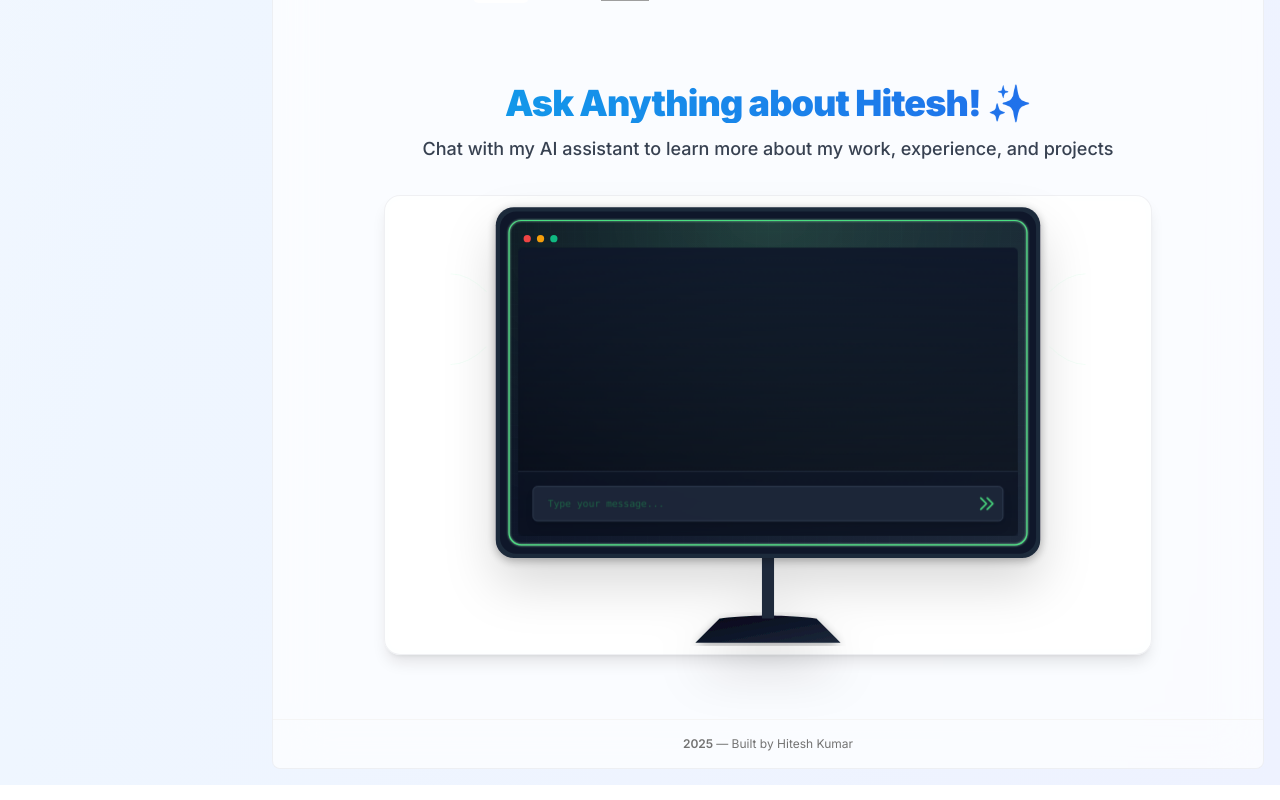
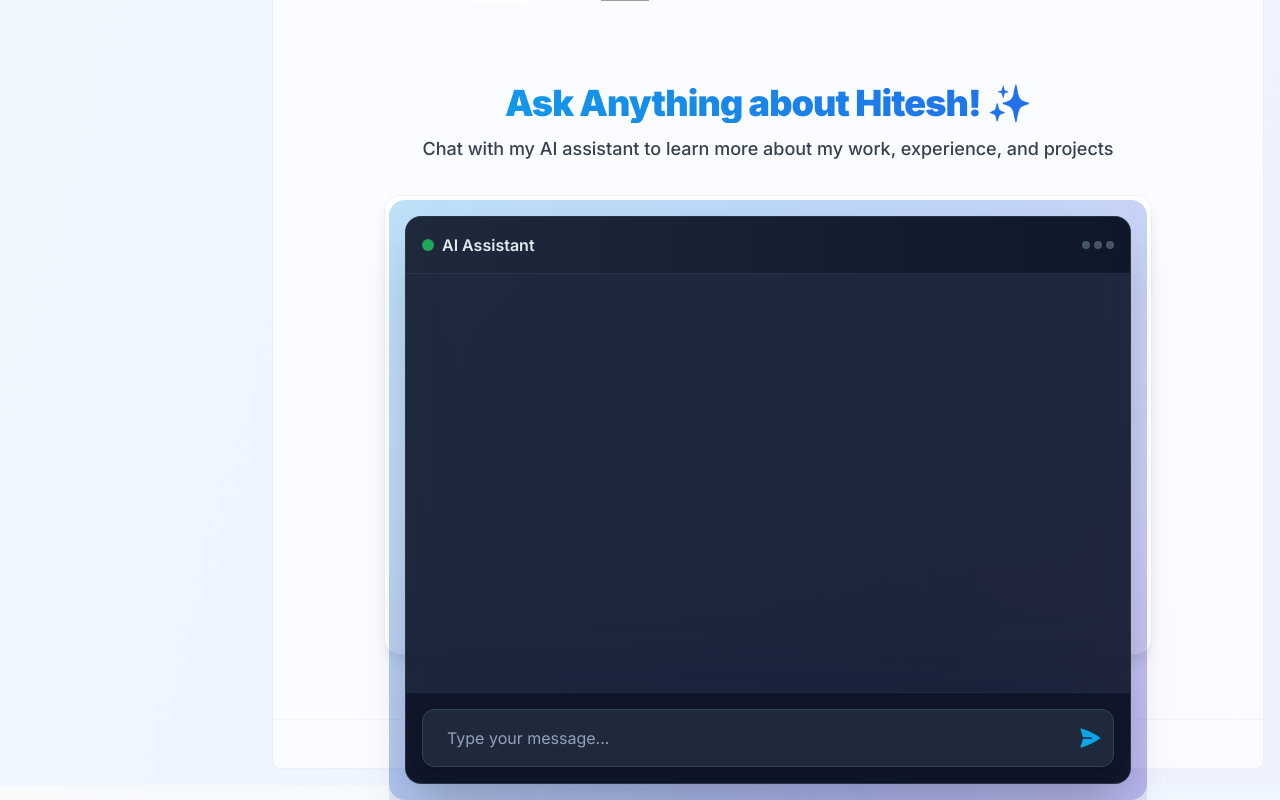
Before and after one commit to Hiteshydv001/AI-ML-Portfolio, a Next.js app: page / in a window 1280 px wide. Shown: the part 3831-4631 px from the top of the page. Built offline with nearby package versions, Linux system fonts and the light colour scheme; grey boxes are pictures that could not be loaded.

Commit message:
adding things

```diff
--- a/src/components/ChatInterface.tsx
+++ b/src/components/ChatInterface.tsx
@@ -147,102 +147,34 @@ export const ChatInterface = () => {
     };
 
     return (
-        <div className="relative w-full h-full flex items-center justify-center p-4">
-            <svg viewBox="0 0 1200 800" className="w-full max-w-7xl drop-shadow-2xl">
-                <defs>
-                    <linearGradient id="monitor-gradient" x1="0%" y1="0%" x2="100%" y2="100%">
-                        <stop offset="0%" stopColor="#020617" />
-                        <stop offset="50%" stopColor="#0f172a" />
-                        <stop offset="100%" stopColor="#1e293b" />
-                    </linearGradient>
+        <div className="relative w-full h-[600px] max-w-4xl mx-auto p-4">
+            <div className="absolute inset-0 bg-gradient-to-b from-sky-500/10 via-blue-500/5 to-purple-800/10 rounded-2xl" />
+            <div className="absolute inset-0 bg-[radial-gradient(circle_at_50%_120%,rgba(120,119,198,0.3),rgba(0,0,0,0))]" />
 
-                    <radialGradient id="chat-ambient-light" cx="50%" cy="0%" r="100%">
-                        <stop offset="0%" stopColor="#4ade8020" />
-                        <stop offset="100%" stopColor="#00000000" />
-                    </radialGradient>
+            {/* Animated border effect */}
+            <div className="absolute inset-0 rounded-2xl overflow-hidden">
+                <div className="absolute inset-0 bg-gradient-to-r from-sky-500 via-blue-600 to-purple-700 opacity-20 animate-gradient-x" />
+            </div>
 
-                    <filter id="chat-glow">
-                        <feGaussianBlur stdDeviation="2" result="base-blur" />
-                        <feColorMatrix
-                            in="base-blur"
-                            type="matrix"
-                            values="0 0 0 0 0.29
-                                    0 0 0 0 0.87
-                                    0 0 0 0 0.49
-                                    0 0 0 1 0"
-                            result="green-glow"
-                        />
-                        <feMerge>
-                            <feMergeNode in="green-glow" />
-                            <feMergeNode in="SourceGraphic" />
-                        </feMerge>
-                    </filter>
+            {/* Main chat container */}
+            <div className="relative h-full rounded-2xl border border-slate-700/50 bg-slate-900/90 backdrop-blur-xl shadow-2xl overflow-hidden">
+                {/* Header */}
+                <div className="bg-gradient-to-r from-slate-800 to-slate-900 border-b border-slate-700/50 p-4">
+                    <div className="flex items-center justify-between">
+                        <div className="flex items-center space-x-2">
+                            <div className="w-3 h-3 rounded-full bg-green-500 animate-pulse" />
+                            <h3 className="text-slate-200 font-semibold">AI Assistant</h3>
+                        </div>
+                        <div className="flex space-x-1">
+                            <div className="w-2 h-2 rounded-full bg-slate-600" />
+                            <div className="w-2 h-2 rounded-full bg-slate-600" />
+                            <div className="w-2 h-2 rounded-full bg-slate-600" />
+                        </div>
+                    </div>
+                </div>
 
-                    <filter id="chat-shadow">
-                        <feDropShadow dx="0" dy="4" stdDeviation="8" floodColor="#000" floodOpacity="0.3" />
-                    </filter>
-
-                    <pattern id="chat-grid" x="0" y="0" width="20" height="20" patternUnits="userSpaceOnUse">
-                        <path
-                            d="M 20 0 L 0 0 0 20"
-                            fill="none"
-                            stroke="#4ade8008"
-                            strokeWidth="1"
-                        />
-                    </pattern>
-                </defs>
-
-                {/* Monitor Stand */}
-                <path
-                    d="M 520 720 C 520 720, 560 715, 600 715 C 640 715, 680 720, 680 720 L 720 760 L 480 760 Z"
-                    fill="url(#monitor-gradient)"
-                    filter="url(#chat-shadow)"
-                />
-                <path
-                    d="M 590 620 Q 590 670, 590 720 L 610 720 Q 610 670, 610 620 Z"
-                    fill="#1e293b"
-                />
-
-                {/* Monitor Frame */}
-                <rect
-                    x="150" y="40" width="900" height="580" rx="30"
-                    fill="#1e293b"
-                    filter="url(#chat-shadow)"
-                />
-                <rect
-                    x="157" y="47" width="886" height="566" rx="27"
-                    fill="#0f172a"
-                />
-
-                {/* Screen */}
-                <rect
-                    x="172" y="62" width="856" height="536" rx="20"
-                    fill="url(#monitor-gradient)"
-                />
-                <rect
-                    x="172" y="62" width="856" height="536" rx="20"
-                    fill="url(#chat-grid)"
-                />
-                <rect
-                    x="172" y="62" width="856" height="536" rx="20"
-                    fill="url(#chat-ambient-light)"
-                    stroke="#4ade80"
-                    strokeWidth="2"
-                    style={{ filter: 'url(#chat-glow)' }}
-                />
-
-                {/* Window Controls */}
-                <g transform="translate(187, 77)">
-                    <circle cx="15" cy="15" r="6" fill="#ef4444" />
-                    <circle cx="37" cy="15" r="6" fill="#f59e0b" />
-                    <circle cx="59" cy="15" r="6" fill="#10b981" />
-                </g>
-
-                {/* Chat Content */}
-                <foreignObject x="187" y="107" width="826" height="476">
-                    <div className="h-full flex flex-col bg-gradient-to-b from-slate-900/90 to-black/40 rounded-lg backdrop-blur-sm text-green-400 font-mono shadow-xl">
                 {/* Messages Area */}
-                        <div className="flex-grow overflow-y-auto p-4 md:p-6 space-y-4 text-sm md:text-base">
+                <div className="h-[calc(100%-8rem)] overflow-y-auto p-4 space-y-4">
                     <AnimatePresence mode="popLayout">
                         {messages.map((message: Message, index: number) => (
                             <motion.div
@@ -253,13 +185,13 @@ export const ChatInterface = () => {
                                 className={`flex ${message.role === 'user' ? 'justify-end' : 'justify-start'}`}
                             >
                                 <div className={`
-                                            max-w-[80%] rounded-lg p-3 text-sm md:text-base font-medium
+                                    max-w-[80%] rounded-xl p-4 text-sm md:text-base
                                     ${message.role === 'user'
-                                                ? 'bg-green-500/30 border border-green-500/40 text-green-300 shadow-green-500/20 shadow-lg'
-                                                : 'bg-slate-800/80 border border-slate-600 text-green-300 shadow-lg'
+                                        ? 'bg-gradient-to-br from-sky-500 to-blue-600 text-white shadow-lg shadow-sky-500/20'
+                                        : 'bg-gradient-to-br from-slate-800 to-slate-900 text-slate-200 shadow-lg border border-slate-700/50'
                                     }
                                 `}>
-                                            <p className="whitespace-pre-wrap leading-relaxed tracking-wide">
+                                    <p className="whitespace-pre-wrap leading-relaxed">
                                         {message.content}
                                     </p>
                                 </div>
@@ -271,14 +203,14 @@ export const ChatInterface = () => {
                                 animate={{ opacity: 1, y: 0 }}
                                 className="flex justify-start"
                             >
-                                        <div className="bg-slate-800/50 border border-slate-700 rounded-lg p-3 text-sm">
+                                <div className="bg-gradient-to-br from-slate-800 to-slate-900 text-slate-200 rounded-xl p-4 shadow-lg border border-slate-700/50">
                                     {currentResponse ? (
-                                                <p className="whitespace-pre-wrap">{currentResponse}</p>
+                                        <p className="whitespace-pre-wrap leading-relaxed">{currentResponse}</p>
                                     ) : (
                                         <div className="flex space-x-2">
-                                                    <div className="w-2 h-2 bg-green-400 rounded-full animate-pulse" />
-                                                    <div className="w-2 h-2 bg-green-400 rounded-full animate-pulse" style={{ animationDelay: '150ms' }} />
-                                                    <div className="w-2 h-2 bg-green-400 rounded-full animate-pulse" style={{ animationDelay: '300ms' }} />
+                                            <div className="w-2 h-2 bg-sky-500 rounded-full animate-pulse" />
+                                            <div className="w-2 h-2 bg-blue-500 rounded-full animate-pulse" style={{ animationDelay: '150ms' }} />
+                                            <div className="w-2 h-2 bg-purple-500 rounded-full animate-pulse" style={{ animationDelay: '300ms' }} />
                                         </div>
                                     )}
                                 </div>
@@ -289,38 +221,31 @@ export const ChatInterface = () => {
                 </div>
 
                 {/* Input Area */}
-                        <div className="p-4 md:p-6 border-t border-slate-600/50 bg-slate-900/50">
+                <div className="absolute bottom-0 left-0 right-0 p-4 bg-slate-900/95 border-t border-slate-800">
                     <form onSubmit={handleSubmit} className="relative">
                         <input
                             type="text"
                             value={input}
                             onChange={handleInputChange}
                             placeholder="Type your message..."
-                                    className="w-full bg-slate-800/90 text-green-300 rounded-lg pl-6 pr-14 py-4 text-sm md:text-base font-medium border border-slate-600 focus:outline-none focus:border-green-400 focus:ring-2 focus:ring-green-500/20 placeholder-green-500/40 shadow-lg transition-all duration-200"
+                            className="w-full bg-slate-800 text-slate-200 rounded-xl pl-6 pr-14 py-4 text-sm md:text-base border border-slate-700
+                                     focus:outline-none focus:border-sky-500/50 focus:ring-2 focus:ring-sky-500/20
+                                     placeholder-slate-400 shadow-lg transition-all duration-200"
                             disabled={isLoading}
                         />
                         <button
                             type="submit"
                             disabled={isLoading}
-                                    className="absolute right-3 top-1/2 -translate-y-1/2 text-green-400 hover:text-green-300 disabled:opacity-50 disabled:hover:text-green-400"
+                            className="absolute right-3 top-1/2 -translate-y-1/2 text-sky-500 hover:text-sky-400 disabled:opacity-50
+                                     disabled:hover:text-sky-500 transition-colors duration-200"
                         >
-                                    <svg xmlns="http://www.w3.org/2000/svg" className="h-8 w-8" fill="none" viewBox="0 0 24 24" stroke="currentColor">
-                                        <path strokeLinecap="round" strokeLinejoin="round" strokeWidth={2} d="M13 5l7 7-7 7M5 5l7 7-7 7" />
+                            <svg xmlns="http://www.w3.org/2000/svg" viewBox="0 0 24 24" fill="currentColor" className="w-6 h-6">
+                                <path d="M3.478 2.404a.75.75 0 0 0-.926.941l2.432 7.905H13.5a.75.75 0 0 1 0 1.5H4.984l-2.432 7.905a.75.75 0 0 0 .926.94 60.519 60.519 0 0 0 18.445-8.986.75.75 0 0 0 0-1.218A60.517 60.517 0 0 0 3.478 2.404Z" />
                             </svg>
                         </button>
                     </form>
                 </div>
             </div>
-                </foreignObject>
-
-                {/* Decorative Circuit Lines */}
-                <g className="circuit-lines" stroke="#4ade8015" strokeWidth="1.5">
-                    <path d="M 75 150 Q 105 150, 135 180" fill="none" />
-                    <path d="M 75 300 Q 105 300, 135 270" fill="none" />
-                    <path d="M 1125 150 Q 1095 150, 1065 180" fill="none" />
-                    <path d="M 1125 300 Q 1095 300, 1065 270" fill="none" />
-                </g>
-            </svg>
         </div>
     );
 };
```
Also changed, not shown: src/components/ChatInterface.new.tsx (added). Lines whose indentation alone changed are shown as unchanged.
